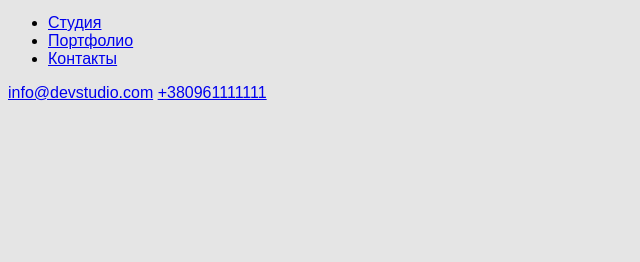
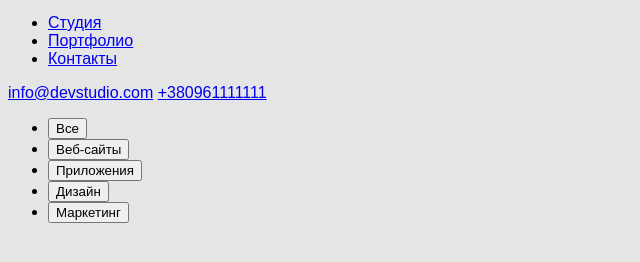
Before and after one commit to dmitruz/goit-markup-hw-02, a plain HTML site: page portfolio.html in a window 1280 px wide. Shown: the part 28-290 px from the top of the page, without its empty margins (0-640 px from the left). Drawn offline with Linux system fonts and the light colour scheme.

Commit message:
main section

```diff
--- a/portfolio.html
+++ b/portfolio.html
@@ -30,5 +30,23 @@
     </div>
 </header>
 
+<main>
+
+    <section>
+        <ul>
+            <li><button class="button" type="button">Все</button>
+            </li>
+            <li><button class="button" type="button">Веб-сайты</button>
+            </li>
+            <li><button class="button" type="button">Приложения</button>
+            </li>
+            <li><button class="button" type="button">Дизайн</button>
+            </li>
+            <li><button class="button" type="button">Маркетинг</button>
+            </li>
+        </ul>
+    </section>
+</main>
+
 </body>
 </html>
```
